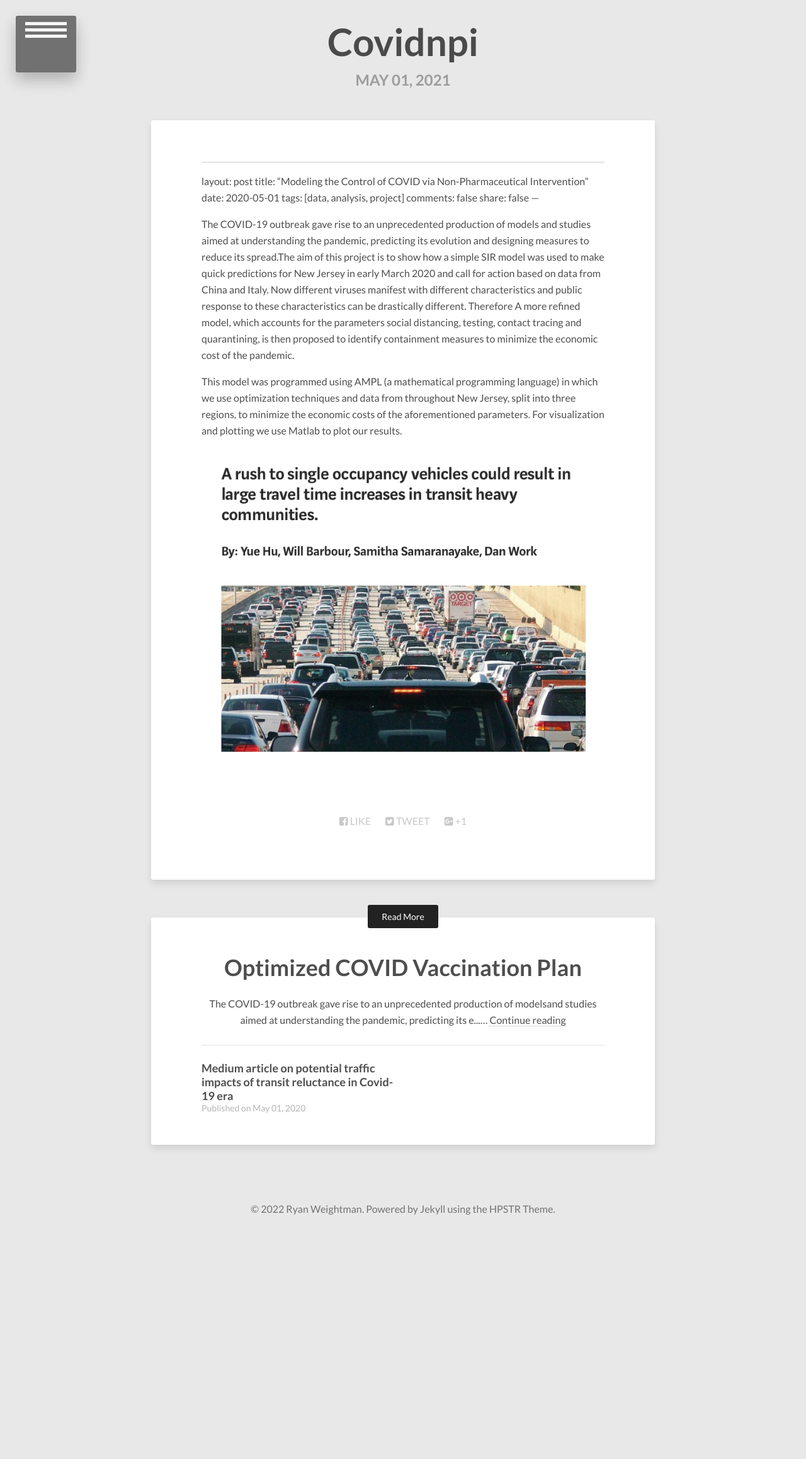
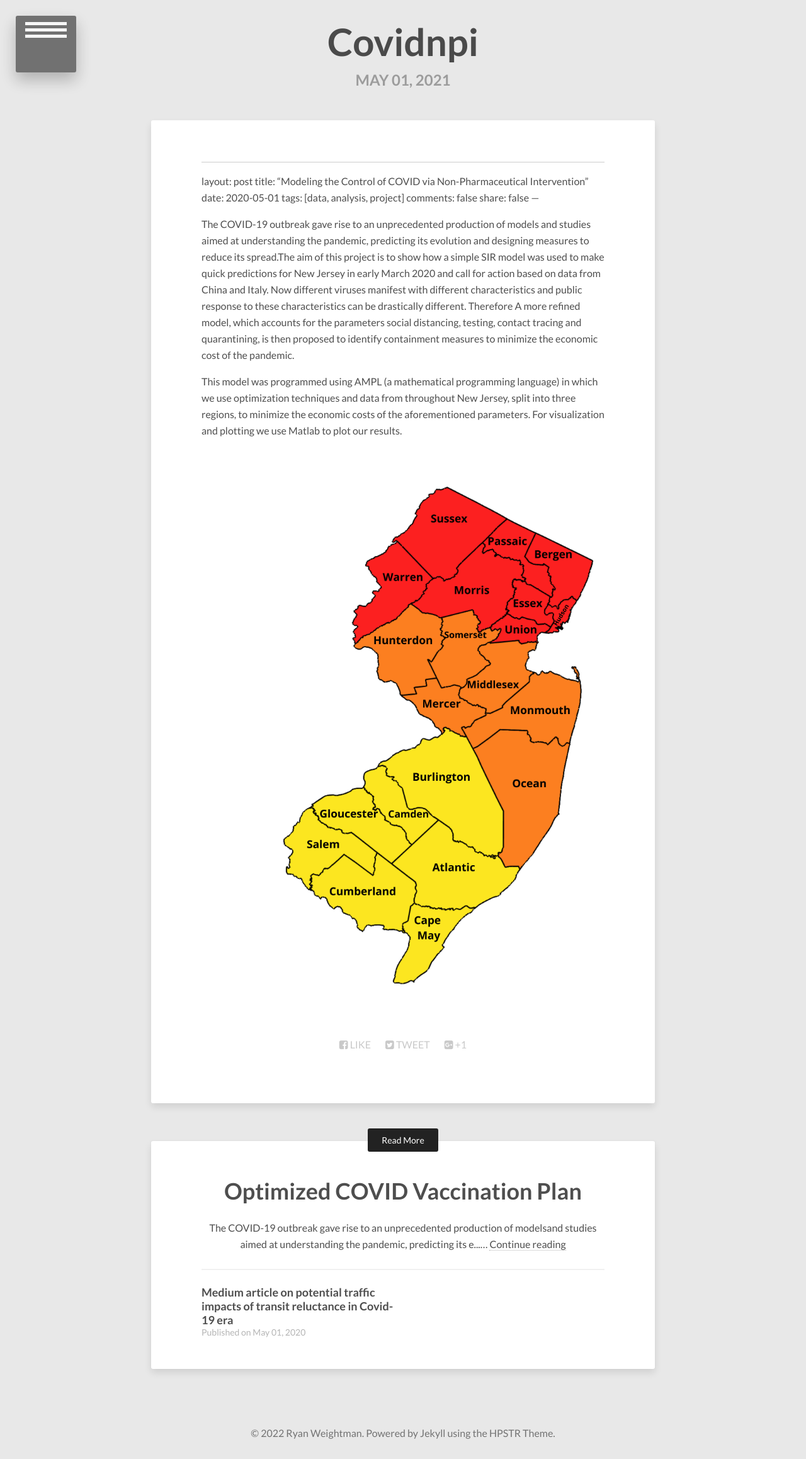
Before and after one commit to RyanJ119/RyanJ119.github.io, a Jekyll site: the page built from _posts/2021-05-01-CovidNPI.md, in a window 1280 px wide. Shown: the whole page at 63% size. Built offline with Jekyll 4.4.1, drawn with Linux system fonts in a browser that asks for light colours; nearby versions of some CDN libraries; our own code applies the rules of GitHub Pages for plain Markdown files; before the commit the page ends 1961 px from its top, so only the background shows below that.

Commit message:
UpdateFile

```diff
--- a/_posts/2021-05-01-CovidNPI.md
+++ b/_posts/2021-05-01-CovidNPI.md
@@ -13,5 +13,5 @@
 
 
 <figure>
-	<a href="https://medium.com/@barbourww/the-rebound-how-covid-19-could-lead-to-worse-traffic-cb245a5b1da2"><img src="{{ site.url }}/images/medium_covid_screen.png" alt=""></a>
+	<a href="{{ site.url }}/images/MapOfNJ.png"><img src="{{ site.url }}/images/MapOfNJ.png" alt=""></a>
 </figure>
```
Also changed, not shown: 1 other file.
